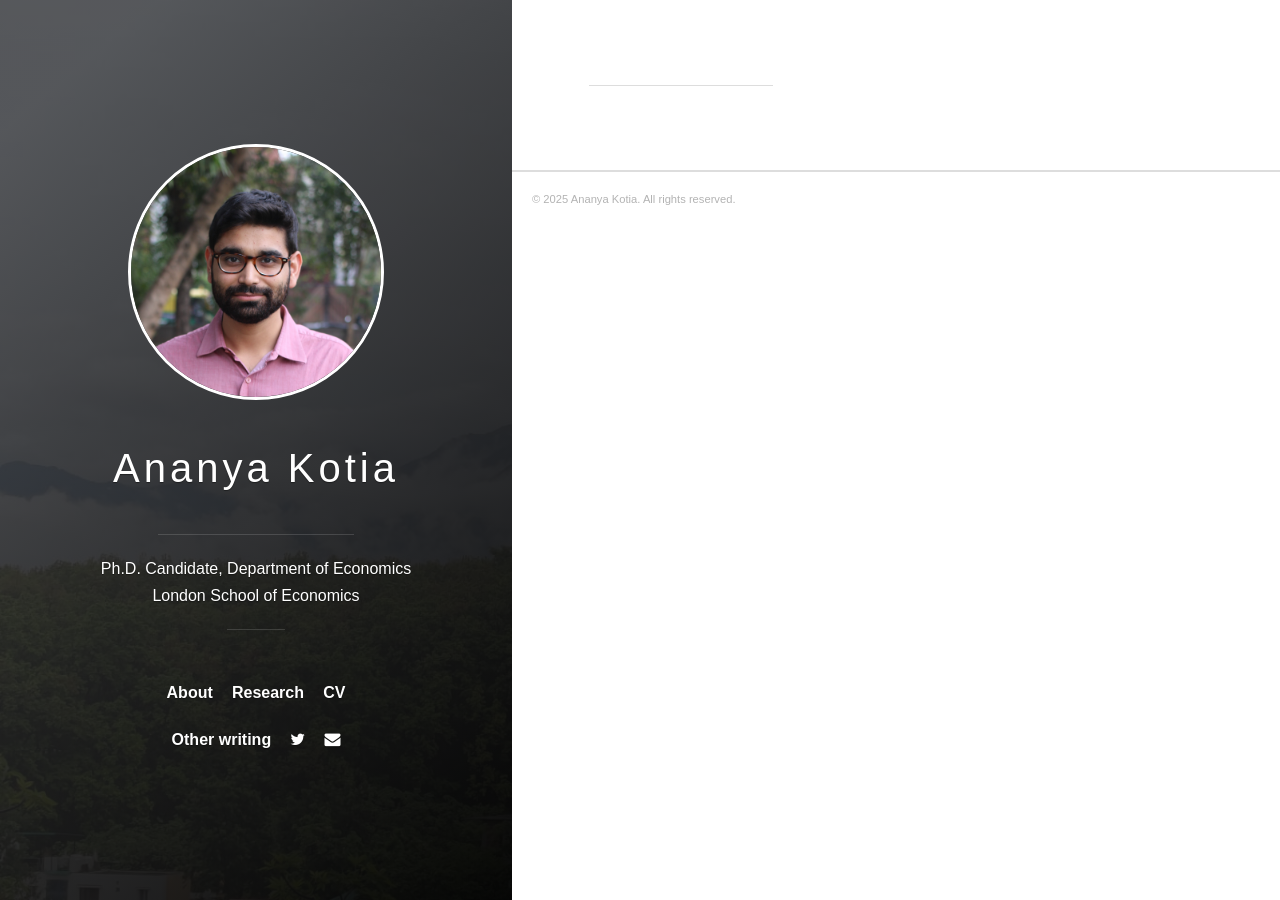
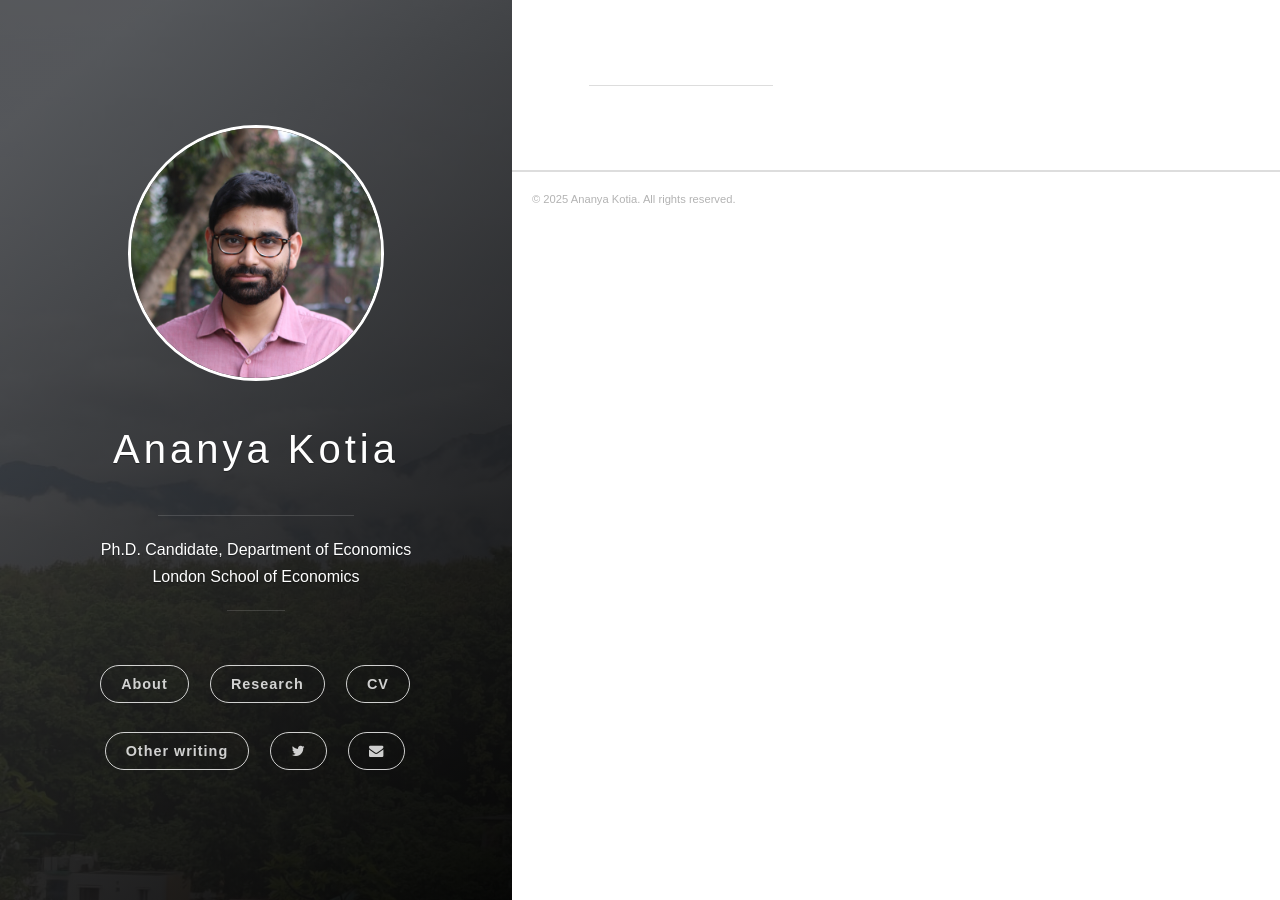
Before and after one commit to ananyakotia/ananyakotia.github.io, a Jekyll site: the page built from index.html, in a window 1280 px wide. Built offline with Jekyll 4.4.1, drawn with Linux system fonts in a browser that asks for light colours; some web fonts are replaced; the list of posts is cut into pages by our own code; a style sheet for code colours, icons or effects is not loaded.

Commit message:
Update header.html

```diff
--- a/_includes/header.html
+++ b/_includes/header.html
@@ -21,16 +21,16 @@
           <nav class="cover-navigation cover-navigation--primary">
             <!-- NEW two-row, centred list -->
             <ul class="nav-buttons">
-              <li><a href="{{ site.baseurl }}/about/">About</a></li>
-              <li><a href="{{ site.baseurl }}/research/">Research</a></li>
-              <li><a href="{{ site.baseurl }}/files/CV/KotiaCV.pdf">CV</a></li>
+              <li class="navigation__item"><a href="{{ site.baseurl }}/about/">About</a></li>
+              <li class="navigation__item"><a href="{{ site.baseurl }}/research/">Research</a></li>
+              <li class="navigation__item"><a href="{{ site.baseurl }}/files/CV/KotiaCV.pdf">CV</a></li>
 
               <li class="break"></li>   <!-- forces the wrap -->
 
-              <li><a href="{{ site.baseurl }}/other-writing/">Other writing</a></li>
-              <li><a href="https://twitter.com/ananyakotia"  aria-label="Twitter">
+              <li class="navigation__item"><a href="{{ site.baseurl }}/other-writing/">Other writing</a></li>
+              <li class="navigation__item"><a href="https://twitter.com/ananyakotia"  aria-label="Twitter">
                     <i class="fa fa-twitter"></i></a></li>
-              <li><a href="mailto:a.kotia1@lse.ac.uk"        aria-label="E-mail">
+              <li class="navigation__item"><a href="mailto:a.kotia1@lse.ac.uk"        aria-label="E-mail">
                     <i class="fa fa-envelope"></i></a></li>
             </ul>
           </nav>
```
